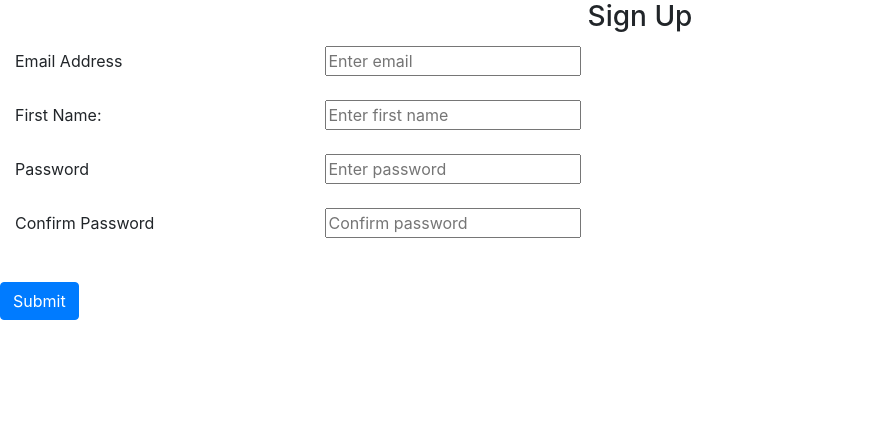
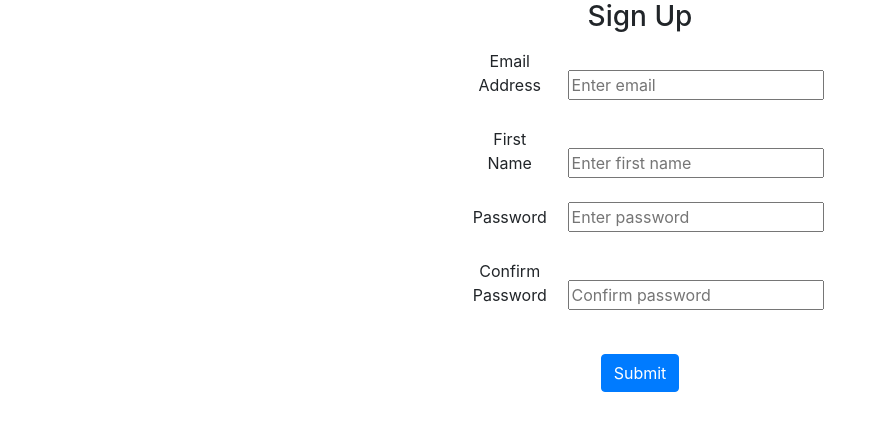
Before and after one commit to gezzyz/IPR-BusinessAcc, a Flask app: page /sign-up in a window 1280 px wide. Shown: the part 56-487 px from the top of the page, without its empty margins (0-887 px from the left). Run offline with Flask 3, Linux system fonts and the light colour scheme; some libraries are stand-ins or nearby versions.

Commit message:
Fixed layout issues

```diff
--- a/website/auth.py
+++ b/website/auth.py
@@ -5,7 +5,6 @@ from .models import User
 from werkzeug.security import generate_password_hash, check_password_hash
 from . import db
 from flask_login import login_user, login_required, logout_user, current_user
-
 
 auth = Blueprint('auth', __name__)
 
@@ -58,7 +57,7 @@ def sign_up():
             db.session.add(new_user)
             db.session.commit()
             flash('Account has been created', category='sucess')
+            login_user(new_user, remember=True)
             return redirect(url_for('auth.login'))
 
-
     return render_template('signup.html', user=current_user)
--- a/website/templates/signup.html
+++ b/website/templates/signup.html
@@ -2,8 +2,9 @@
 {%block content %}
 <form method="POST">
     <h3 align="center">Sign Up</h3>
+    <div align="center">
         <div class="form-group" >
-        <label for="email" class="col-sm-3 col-form-label" >Email Address</label>
+            <label for="email" class="col-sm-1 col-form-label" >Email Address</label>
             <input type="email"
                 class="form-control-md"
                 id="email"
@@ -12,7 +13,7 @@
             />
         </div>
         <div class="form-group">
-        <label for="firstName" class="col-sm-3 col-form-label">First Name:</label>
+            <label for="firstName" class="col-sm-1 col-form-label">First Name</label>
             <input type="text"
                 class="form-control-md"
                 id="firstName"
@@ -21,7 +22,7 @@
             />
         </div>
         <div class="form-group">
-        <label for="password1" class="col-sm-3 col-form-label">Password</label>
+            <label for="password1" class="col-sm-1 col-form-label">Password</label>
             <input type="password"
                 class="form-control-md"
                 id="password1"
@@ -30,7 +31,7 @@
             />
         </div>
         <div class="form-group">
-        <label for="password2" class="col-sm-3 col-form-label">Confirm Password</label>
+            <label for="password2" class="col-sm-1 col-form-label">Confirm Password</label>
             <input type="password"
                 class="form-control-md"
                 id="password2"
@@ -40,5 +41,6 @@
         </div>
         <br />
         <button type="submit" class="btn btn-primary">Submit</button>
+    </div>
 </form>
 {% endblock %}
```
Also changed, not shown: website/__init__.py (+5 -5 lines), website/templates/login.html (+5 -2 lines), instance/database.db. Lines whose indentation alone changed are shown as unchanged.
